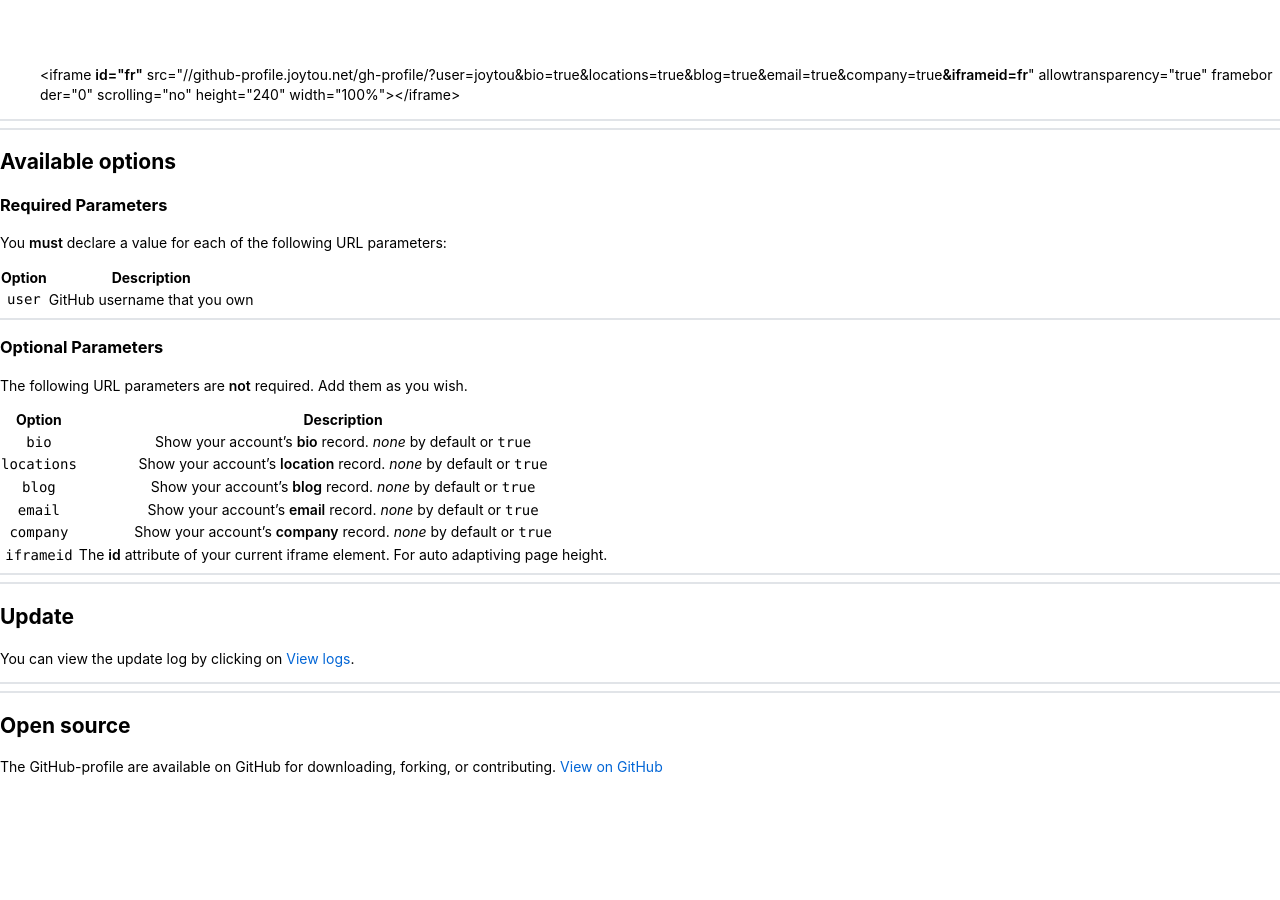
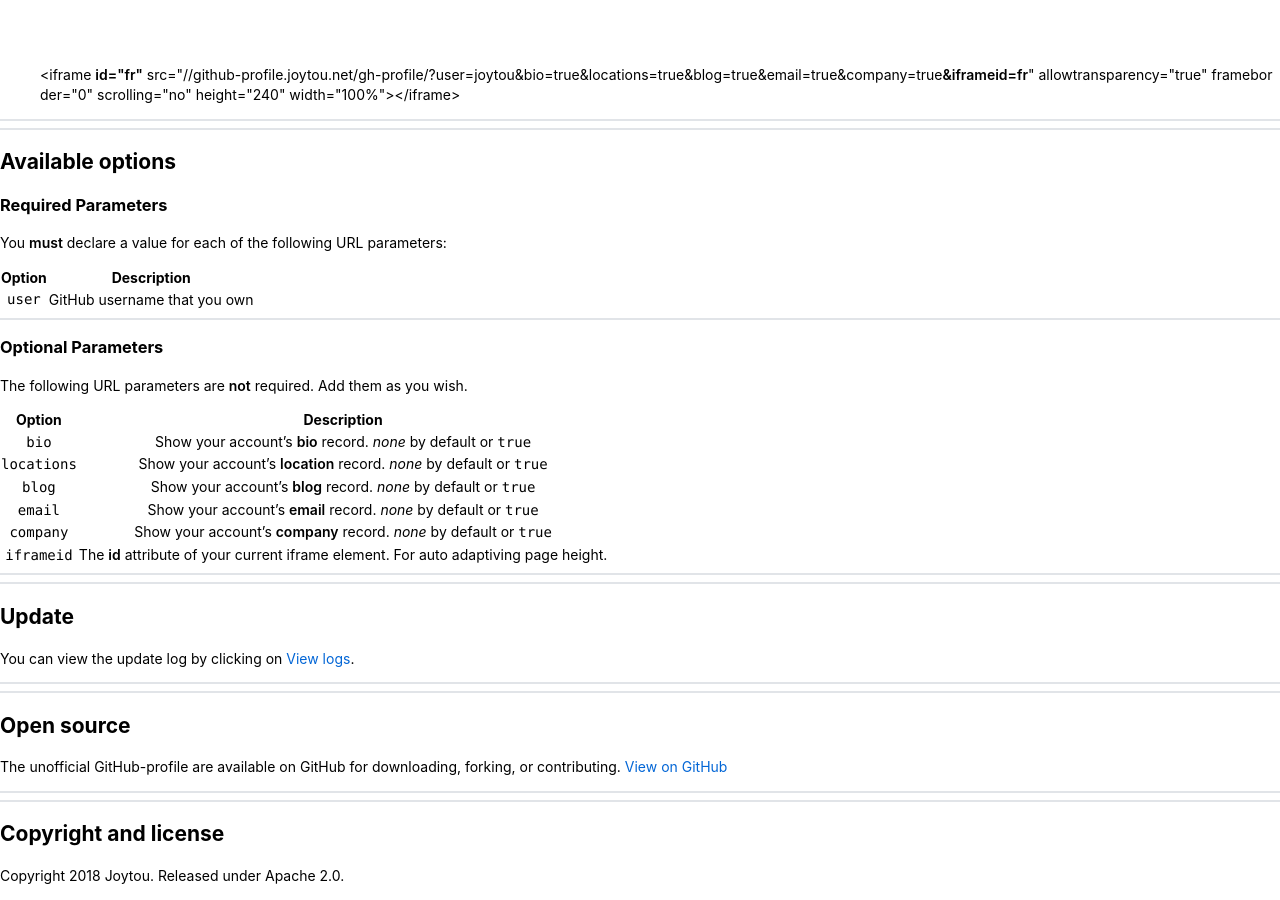
Before and after one commit to joytou/github-profile, a Jekyll site: the page built from index.md, in a window 1280 px wide and 900 px high, scrolled down 3265 px. Built offline with Jekyll 4.4.1, drawn with Linux system fonts in a browser that asks for light colours; our own code applies the rules of GitHub Pages for plain Markdown files; before the commit the page ends 4056 px from its top, so only the background shows below that; some of the changed text lies outside the part shown.

Commit message:
Update index.md.

```diff
--- a/index.md
+++ b/index.md
@@ -2,7 +2,7 @@
 layout: default
 ---
 # GitHub profile
-## Introduction
+## Introduction (__Unofficial__)
 Showcase your GitHub account's profile with GitHub offical page style.
 
 *Made by [@joytou](https://github.com/joytou). Available on [GitHub](https://github.com/joytou/github-profile).*
@@ -108,5 +108,15 @@ You can view the update log by clicking on [View logs](http://github-profile.joy
 
 
 ## Open source
-The GitHub-profile are available on GitHub for downloading, forking, or contributing.
+The unofficial GitHub-profile are available on GitHub for downloading, forking, or contributing.
 [View on GitHub](https://github.com/joytou/github-profile)
+
+
+
+-------
+-------
+
+
+
+## Copyright and license
+Copyright 2018 Joytou. Released under Apache 2.0.
```
